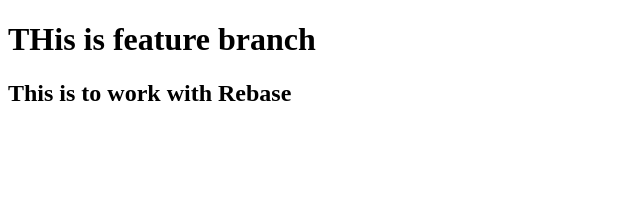
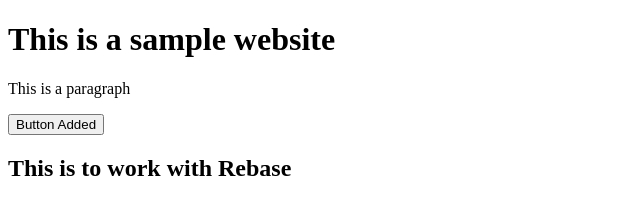
Before and after one commit to Lakshmishreya-Bapatuyeruguti/git-practical-exam-lakshmishreya, a plain HTML site: page index.html in a window 1280 px wide. Shown: the whole page, without its empty margins (0-640 px from the left). Drawn offline with Linux system fonts and the light colour scheme.

Commit message:
feature branch reabasing

```diff
--- a/index.html
+++ b/index.html
@@ -7,7 +7,9 @@
     <title>Git Practical Exam - Lakshmi Shreya</title>
 </head>
 <body>
-    <h1>THis is feature branch</h1>
+    <h1>This is a sample website</h1>
+    <p>This is a paragraph</p>
+    <button>Button Added</button>
     <h2>This is to work with Rebase  </h2>
 </body>
 </html>
```
